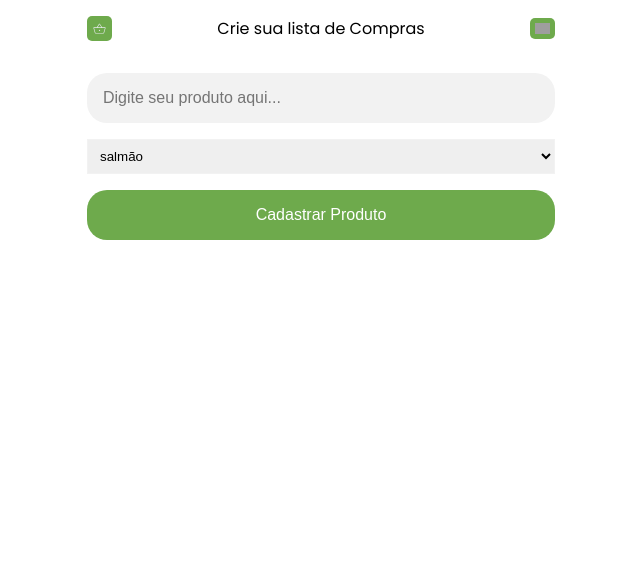
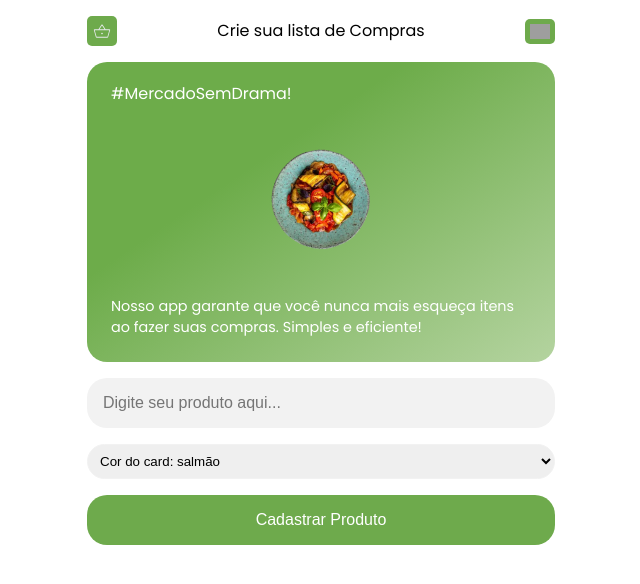
Before and after one commit to rlxmts/lista-de-compras, a React (Create React App) app: page / in a window 1280 px wide. Shown: the top 584 px of the page, without its empty margins (319-959 px from the left). Built offline with nearby package versions, Linux system fonts and the light colour scheme; grey boxes are pictures that could not be loaded.

Commit message:
:dizzy: Adicionando banner e animação

```diff
--- a/src/App.js
+++ b/src/App.js
@@ -1,6 +1,7 @@
 import { useState } from "react";
 import Formulario from "./components/Formulario";
 import Header from "./components/Header";
+import Banner from "./components/Banner";
 
 function App() {
 
@@ -36,6 +37,7 @@ function App() {
   return (
     <div className="App">
         <Header />
+        <Banner />
         <Formulario cores={cores} valoresCapturados={valor => recebeValor(valor)}/>
     </div>
   );
--- /dev/null
+++ b/src/components/Banner/index.js
@@ -0,0 +1,52 @@
+import styled from "styled-components";
+import { keyframes } from 'styled-components';
+
+const BannerBox = styled.div`
+    background: rgb(109,172,74);
+    background: linear-gradient(146deg, rgba(109,172,74,1) 35%, rgba(145,191,115,0.6839110644257703) 100%);
+    height: 300px;
+    margin: 1rem 0;
+    border-radius: 20px;
+    padding: 1.5rem;
+    display:flex;
+    flex-direction: column;
+    justify-content: space-between;
+    position: relative;
+`
+const Titulo = styled.h2`
+    font-size: 1rem;
+    font-family: "Poppins", sans-serif;
+    font-weight: 400;
+    line-height: 1rem;
+    color: #FFF;
+`
+const Paragrafo = styled.p`
+    font-family: "Poppins", sans-serif;
+    color: #FFF;
+    font-size: .9rem;
+`
+const rodar = keyframes`
+    from {
+    transform: rotate(0deg);
+    }
+    to {
+        transform: rotate(360deg);
+    }
+`
+const Imagem = styled.img`
+    width: 100px;
+    margin: 0 auto;
+    animation: ${rodar} 20s linear infinite;
+`
+
+const Banner = ()=> {
+    return(
+        <BannerBox>
+            <Titulo>#MercadoSemDrama!</Titulo>
+            <Imagem src="./img/prato.webp" alt="Prato de comida colorido."/>
+            <Paragrafo>Nosso app garante que você nunca mais esqueça itens ao fazer suas compras. Simples e eficiente!</Paragrafo>
+        </BannerBox>
+    )
+}
+
+export default Banner;
--- a/src/components/Formulario/index.js
+++ b/src/components/Formulario/index.js
@@ -8,7 +8,7 @@ const Form = styled.form`
     display: flex;
     flex-direction: column;
     gap: 1rem;
-    padding: 2rem 0;
+
 `
 
 const Formulario = ({cores, valoresCapturados})=> {
--- a/src/components/Header/index.js
+++ b/src/components/Header/index.js
@@ -9,7 +9,7 @@ const Cabecalho = styled.header`
 
 const ContainerImg = styled.div`
     background-color: #6eaa4c;
-    width: 25px;
+    width: 30px;
     text-align: center;
     padding: 5px;
     border-radius: 5px;
@@ -35,7 +35,7 @@ const Header = ()=> {
                 <Titulo>Crie sua lista de Compras</Titulo>
             <ContainerImg>
                 <a
-                    href="https://wa.me/5521991537608"
+                    href="https://github.com/rlxmts/lista-de-compras"
                     target="_blank"
                     rel="noopener noreferrer"
                 >
--- a/src/components/ListaDeCores/index.js
+++ b/src/components/ListaDeCores/index.js
@@ -2,15 +2,16 @@ import styled from "styled-components";
 
 const Select = styled.select`
     width:100%;
-    padding: .5rem;
+    padding: .5rem ;
     border: 1px solid #f2f2f2;
     outline:none;
+    border-radius: 20px;
 `
 
 const ListaDeCores = ({obrigatorio, cores, aoEscolher})=> {
     return(
         <Select required={obrigatorio} onChange={(e) => aoEscolher(e.target.value)}>
-            {cores.map( cor => <option key={cor.cor}>{cor.cor}</option>)}
+            {cores.map( cor => <option key={cor.cor}>Cor do card: {cor.cor}</option>)}
         </Select>
     )
 }
```
Also changed, not shown: public/img/prato.webp (added).
